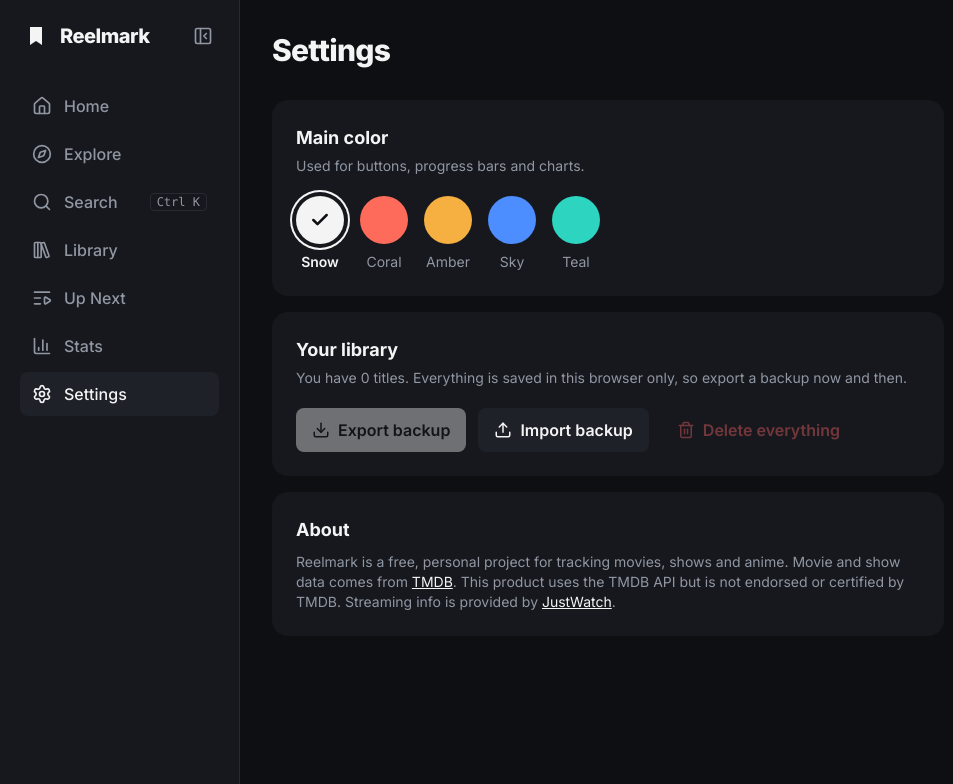
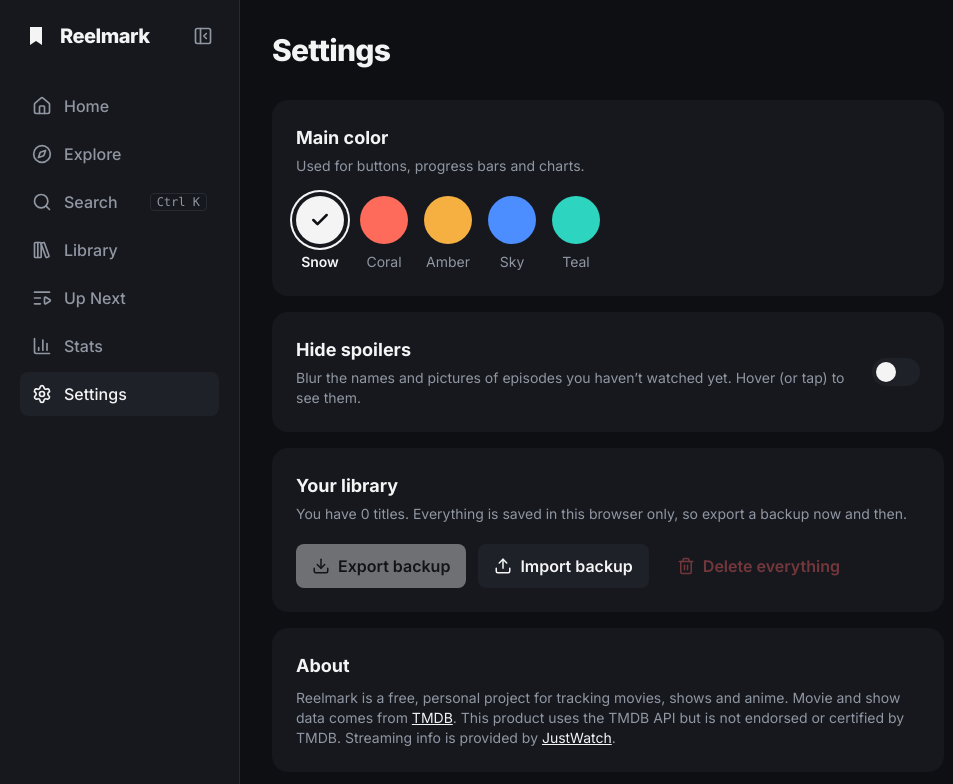
Before and after one commit to rimjhimyadav/reelmark, a React (Vite) app: page /settings in a window 1280 px wide. Shown: the top 784 px of the page, without its empty margins (0-953 px from the left). Built offline with nearby package versions, Linux system fonts and the light colour scheme; no server answers.

Commit message:
spoiler mode

```diff
--- a/src/components/Episodes.jsx
+++ b/src/components/Episodes.jsx
@@ -3,6 +3,7 @@ import { Check } from "lucide-react";
 import { getSeason } from "../api/tmdb";
 import useFetch from "../hooks/useFetch";
 import { itemKey, useLibrary } from "../store/library";
+import { useSettings } from "../store/settings";
 import { episodeKey, getNextEpisode } from "../progress";
 import { formatDate, formatRuntime, todayString } from "../utils";
 import ProgressBar from "./ProgressBar";
@@ -49,6 +50,7 @@ export default function Episodes({ item }) {
 
 function SeasonEpisodes({ item, season, watched }) {
   const setEpisodes = useLibrary((state) => state.setEpisodes);
+  const hideSpoilers = useSettings((state) => state.hideSpoilers);
   const loadSeason = useCallback(() => getSeason(item.id, season), [item.id, season]);
   const { data: episodes, error } = useFetch(loadSeason);
   const [showAll, setShowAll] = useState(false);
@@ -113,7 +115,13 @@ function SeasonEpisodes({ item, season, watched }) {
 
             <span className="w-8 shrink-0 text-sm text-muted">E{episode.number}</span>
             <div className="min-w-0 flex-1">
-              <p className={`truncate font-medium ${isWatched ? "text-muted" : ""}`}>{episode.name}</p>
+              <p
+                className={`truncate font-medium ${isWatched ? "text-muted" : ""} ${
+                  hideSpoilers && !isWatched ? "spoiler" : ""
+                }`}
+              >
+                {episode.name}
+              </p>
               {/* on phones the date goes under the name, there's no room next to it */}
               <p className="text-xs text-muted sm:hidden">{airText}</p>
             </div>
--- a/src/index.css
+++ b/src/index.css
@@ -35,3 +35,12 @@ body {
     opacity: 0;
   }
 }
+
+/* spoiler mode: blurry until you hover (or tap on a phone) */
+@utility spoiler {
+  filter: blur(6px);
+  transition: filter 0.2s;
+  &:hover {
+    filter: none;
+  }
+}
--- a/src/pages/Settings.jsx
+++ b/src/pages/Settings.jsx
@@ -61,6 +61,7 @@ export default function Settings() {
       <PageTitle title="Settings" />
 
       <AccentPicker />
+      <SpoilerSetting />
 
       <section className="mt-4 max-w-2xl rounded-2xl bg-panel p-6">
         <h2 className="text-lg font-bold">Your library</h2>
@@ -173,3 +174,34 @@ function AccentPicker() {
     </section>
   );
 }
+
+function SpoilerSetting() {
+  const hideSpoilers = useSettings((state) => state.hideSpoilers);
+  const toggleSpoilers = useSettings((state) => state.toggleSpoilers);
+
+  return (
+    <section className="mt-4 flex max-w-2xl items-center justify-between gap-6 rounded-2xl bg-panel p-6">
+      <div>
+        <h2 className="text-lg font-bold">Hide spoilers</h2>
+        <p className="mt-1 text-sm text-muted">
+          Blur the names and pictures of episodes you haven’t watched yet. Hover (or tap) to see them.
+        </p>
+      </div>
+
+      {/* a simple on/off switch */}
+      <button
+        onClick={toggleSpoilers}
+        role="switch"
+        aria-checked={hideSpoilers}
+        title={hideSpoilers ? "Turn off" : "Turn on"}
+        className={`relative h-7 w-12 shrink-0 rounded-full transition-colors ${hideSpoilers ? "bg-accent" : "bg-panel-light"}`}
+      >
+        <span
+          className={`absolute top-1 size-5 rounded-full bg-text shadow transition-all ${
+            hideSpoilers ? "left-6 bg-accent-text" : "left-1"
+          }`}
+        />
+      </button>
+    </section>
+  );
+}
--- a/src/pages/UpNext.jsx
+++ b/src/pages/UpNext.jsx
@@ -4,6 +4,7 @@ import { Check } from "lucide-react";
 import { getSeason, getShowInfo, imageUrl } from "../api/tmdb";
 import useFetch from "../hooks/useFetch";
 import { itemKey, useLibrary } from "../store/library";
+import { useSettings } from "../store/settings";
 import { episodeLabel, getNextEpisode, getProgress } from "../progress";
 import { formatDate } from "../utils";
 import PageTitle from "../components/PageTitle";
@@ -94,6 +95,7 @@ function NextEpisodeCard({ show }) {
   const next = getNextEpisode(show);
   const progress = getProgress(show);
   const setEpisodes = useLibrary((state) => state.setEpisodes);
+  const hideSpoilers = useSettings((state) => state.hideSpoilers);
 
   // the season list has the episode name and picture
   const loadSeason = useCallback(() => getSeason(show.id, next.season), [show.id, next.season]);
@@ -105,7 +107,9 @@ function NextEpisodeCard({ show }) {
   return (
     <div className="flex min-w-0 gap-4 rounded-2xl bg-panel p-3">
       <Link to={`/tv/${show.id}`} className="relative w-32 shrink-0 overflow-hidden rounded-xl bg-panel-light sm:w-56">
-        {picture && <img src={picture} alt="" className="aspect-video size-full object-cover" />}
+        {picture && (
+          <img src={picture} alt="" className={`aspect-video size-full object-cover ${hideSpoilers ? "spoiler" : ""}`} />
+        )}
       </Link>
 
       <div className="flex min-w-0 flex-1 flex-col">
@@ -114,7 +118,8 @@ function NextEpisodeCard({ show }) {
         </Link>
         <p className="truncate text-sm text-muted">
           {episodeLabel(next.season, next.episode)}
-          {episode && ` · ${episode.name}`}
+          {episode && " · "}
+          {episode && <span className={hideSpoilers ? "spoiler" : ""}>{episode.name}</span>}
         </p>
 
         <div className="mt-auto flex items-end gap-3 pt-3">
--- a/src/store/settings.js
+++ b/src/store/settings.js
@@ -10,6 +10,10 @@ export const useSettings = create(
 
       accent: "snow",
       setAccent: (accent) => set({ accent }),
+
+      // blur names and pictures of episodes you haven't watched yet
+      hideSpoilers: false,
+      toggleSpoilers: () => set((state) => ({ hideSpoilers: !state.hideSpoilers })),
     }),
     { name: "reelmark-settings" }
   )
```
